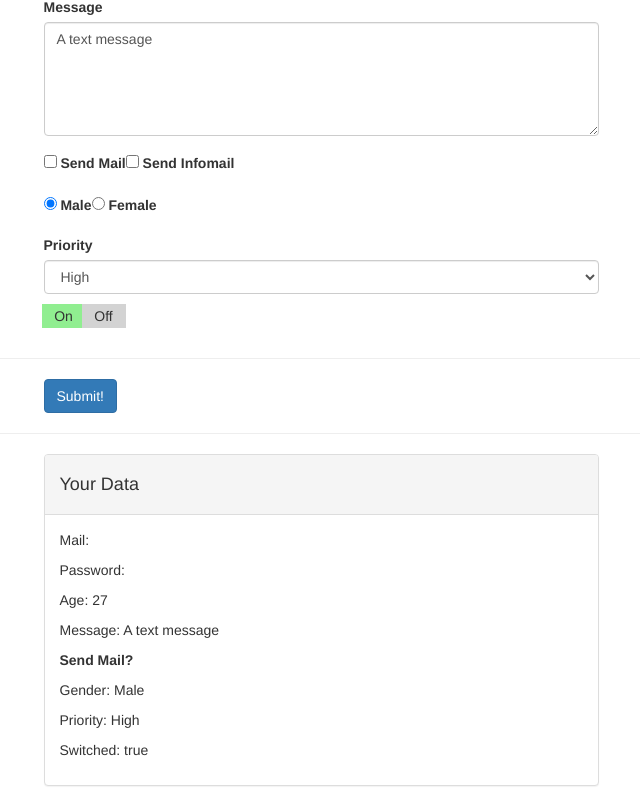
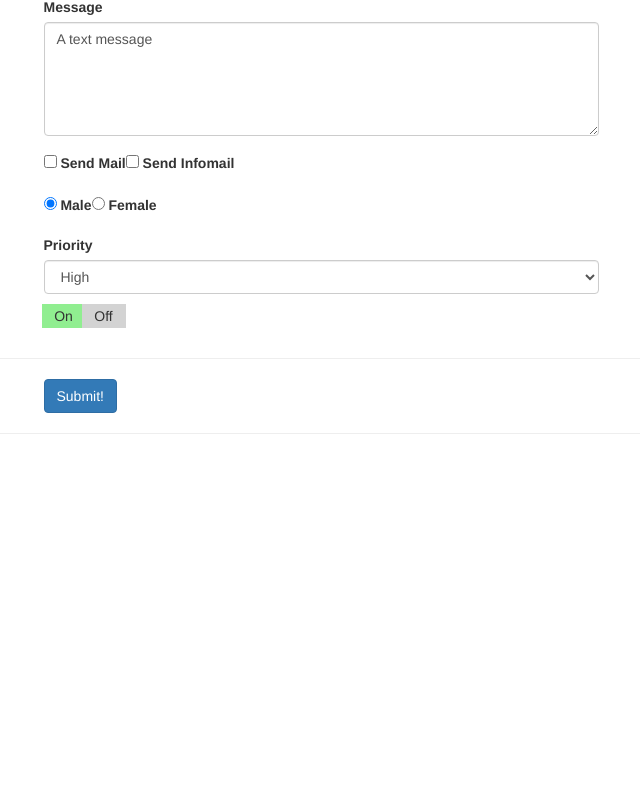
Before and after one commit to smarigowda/vuejs-cli-udemy, a Vue app: page / in a window 1280 px wide. Shown: the part 326-1132 px from the top of the page, without its empty margins (319-959 px from the left). After the commit the page ends 800 px from the top, so only its background shows below. Built offline with nearby package versions, Linux system fonts and the light colour scheme; a web font is replaced by a local one.

Commit message:
form submission complete

```diff
--- a/src/App.vue
+++ b/src/App.vue
@@ -103,13 +103,14 @@
             <div class="row">
                 <div class="col-xs-12 col-sm-8 col-sm-offset-2 col-md-6 col-md-offset-3">
                     <button
-                            class="btn btn-primary">Submit!
+                            class="btn btn-primary"
+                            @click.prevent="submitted">Submit!
                     </button>
                 </div>
             </div>
         </form>
         <hr>
-        <div class="row">
+        <div class="row" v-if="isFormSubmitted">
             <div class="col-xs-12 col-sm-8 col-sm-offset-2 col-md-6 col-md-offset-3">
                 <div class="panel panel-default">
                     <div class="panel-heading">
@@ -151,10 +152,16 @@
                 selectedPriority: 'High',
                 priority: ['High', 'Medium', 'Low'],
                 dataSwitch: true,
+                isFormSubmitted: false,
             }
         },
         components: {
             appSwitch: Switch,
+        },
+        methods: {
+            submitted() {
+                this.isFormSubmitted = true;
+            }
         }
     }
 </script>
```
